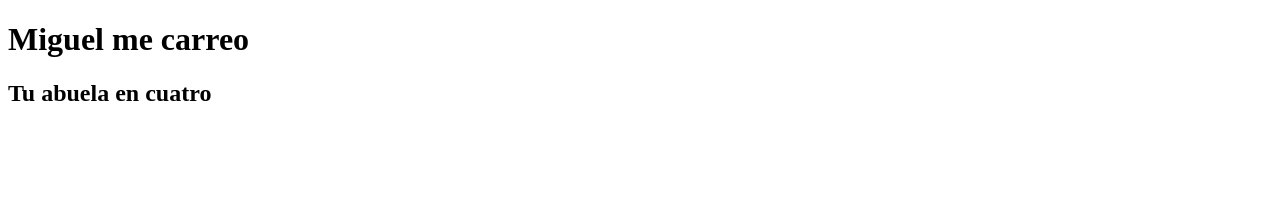
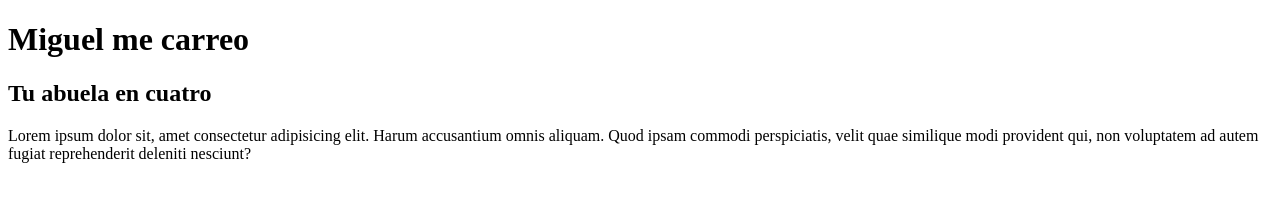
Before and after one commit to Williamp0403/prueba-repositorio, a plain HTML site: page index.html in a window 1280 px wide. Drawn offline with Linux system fonts and the light colour scheme.

Commit message:
cree un p lorem

```diff
--- a/index.html
+++ b/index.html
@@ -8,5 +8,6 @@
 <body>
     <h1>Miguel me carreo</h1>
     <h2>Tu abuela en cuatro</h2>
+    <p>Lorem ipsum dolor sit, amet consectetur adipisicing elit. Harum accusantium omnis aliquam. Quod ipsam commodi perspiciatis, velit quae similique modi provident qui, non voluptatem ad autem fugiat reprehenderit deleniti nesciunt?</p>
 </body>
 </html>
```
